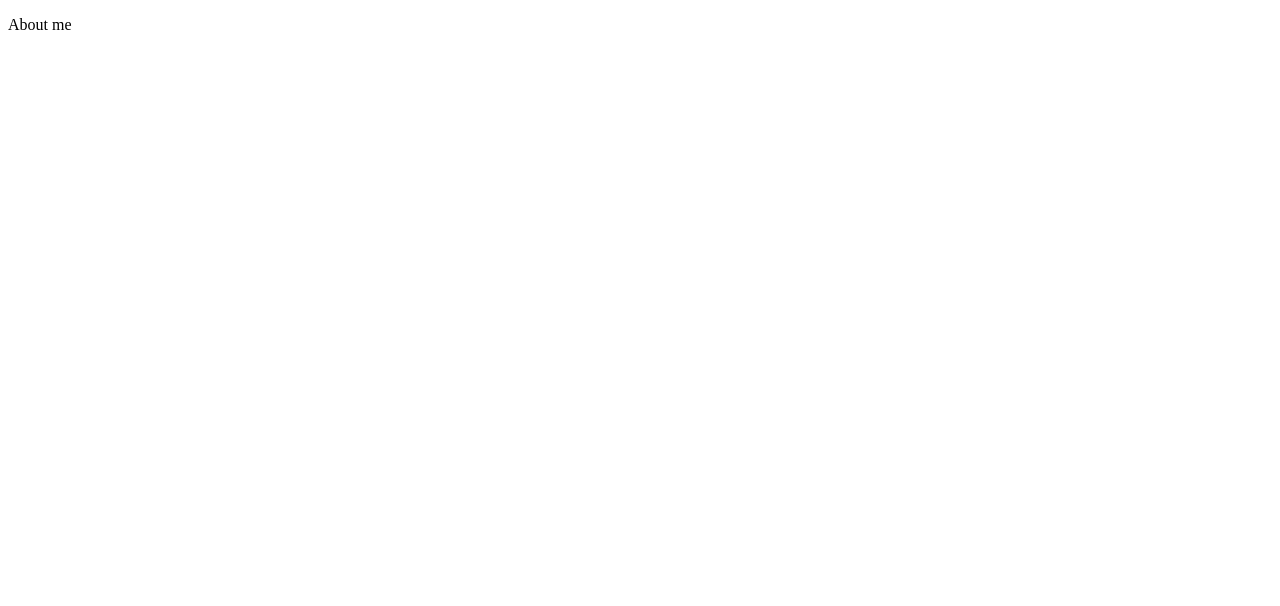
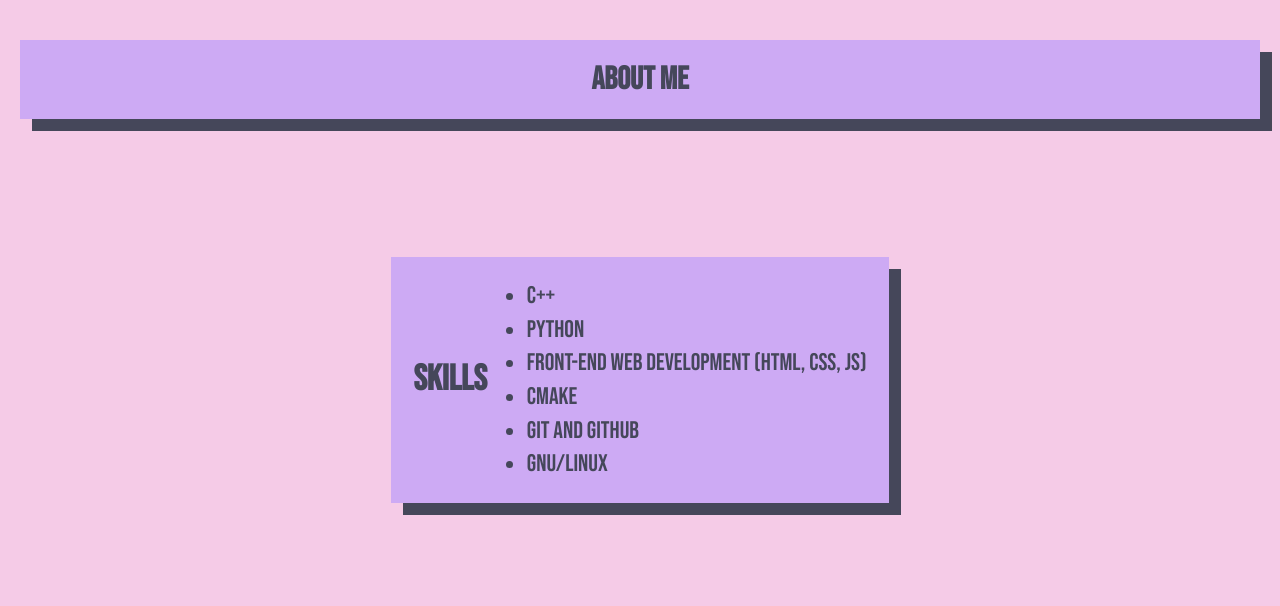
Before and after one commit to Ahickling04/portfolio, a plain HTML site: page about.html in a window 1280 px wide. Drawn offline with Linux system fonts and the light colour scheme.

Commit message:
updated sizes of projectBox, added about me page and favicon

```diff
--- /dev/null
+++ b/about.css
@@ -0,0 +1,71 @@
+:root{
+    --bg-pink: #f5cbe7;
+    --accent-pink: #f2aeb5; /* darker pink for photo border/tabs */
+    --main-purple: #cdaaf4;
+    --dark-ink: #45475a;
+    --shadow-offset: 12px;
+    --skill-button-bg: #f2cdcd;
+}
+
+* {
+    box-sizing: border-box;
+    margin: 0;
+    padding: 0;
+}
+
+body {
+    background-color: var(--bg-pink);
+    font-family: 'Bebas Neue', sans-serif;
+    /* Remove 'align-items: center' so the wrapper can stretch vertically */
+    display: flex;
+    justify-content: center;
+    min-height: 100vh;
+    padding: 20px;
+    padding-bottom: 0px;
+}
+
+.titleBar {
+    background-color: var(--main-purple);
+    color:var(--dark-ink);
+    padding: 20px;
+    box-shadow: var(--shadow-offset) var(--shadow-offset) 0 var(--dark-ink);
+    text-align: center;
+    margin: 20px;
+    width: 100%;
+    position: absolute;
+    top: 0;
+}
+
+.content {
+    width: 100%;
+    max-width: 1500px;
+    /* Make the wrapper take up at least the full screen height minus padding */
+    min-height: calc(100vh - 40px);
+    display: flex;
+    flex-direction: column;
+    gap: 10px;
+    position: relative;
+    justify-content: center;
+    align-items: center;
+}
+
+.skills {
+    background-color: var(--main-purple);
+    color: var(--dark-ink);
+    padding: 20px;
+    margin-top: 40px;
+    margin-bottom: 100px; /* Space for the fixed bottom nav */
+    box-shadow: var(--shadow-offset) var(--shadow-offset) 0 var(--dark-ink);
+    font-size: 1.5rem;
+    line-height: 1.4;
+    border: 2px solid transparent;
+    display: flex;
+    justify-content: center;
+    align-items: center;
+    max-width: fit-content;
+}
+
+.skills ul {
+    list-style-type: disc;
+    padding-left: 40px;
+}
--- a/about.html
+++ b/about.html
@@ -4,8 +4,33 @@
     <meta charset="UTF-8">
     <meta name="viewport" content="width=device-width, initial-scale=1.0">
     <title>About Me</title>
+    <link rel="preconnect" href="https://fonts.googleapis.com">
+    <link rel="preconnect" href="https://fonts.gstatic.com" crossorigin>
+    <link href="https://fonts.googleapis.com/css2?family=Bebas+Neue&display=swap" rel="stylesheet">
+    <link rel="stylesheet" href="https://cdnjs.cloudflare.com/ajax/libs/font-awesome/6.4.0/css/all.min.css">
+    <link rel="stylesheet" href="about.css">
 </head>
 <body>
-    <p>About me</p>
+    <main class="content">
+        <div class="titleBar">
+            <h1>About Me</h1>
+        </div>
+        <div>
+            <div class="skills">
+                <h2>Skills</h2>
+                <ul>
+                    <li>C++</li>
+                    <li>Python</li>
+                    <li>Front-end web development (HTML, CSS, JS)</li>
+                    <li>CMake</li>
+                    <li>Git and GitHub</li>
+                    <li>GNU/Linux</li>
+                </ul>
+            </div>
+            <div>
+
+            </div>
+        </div>
+    </main>
 </body>
 </html>
--- a/style.css
+++ b/style.css
@@ -180,6 +180,7 @@ body {
     flex-direction: column;
     justify-content: center;
     align-items: center;
+    min-height: 350px;
 }
 
 .projectBox2 {
@@ -193,6 +194,7 @@ body {
     flex-direction: column;
     justify-content: center;
     align-items: center;
+    min-height: 350px;
 }
 
 .projectBox:hover {
```
Also changed, not shown: index.html (+3 -2 lines), favicon.png (added).
